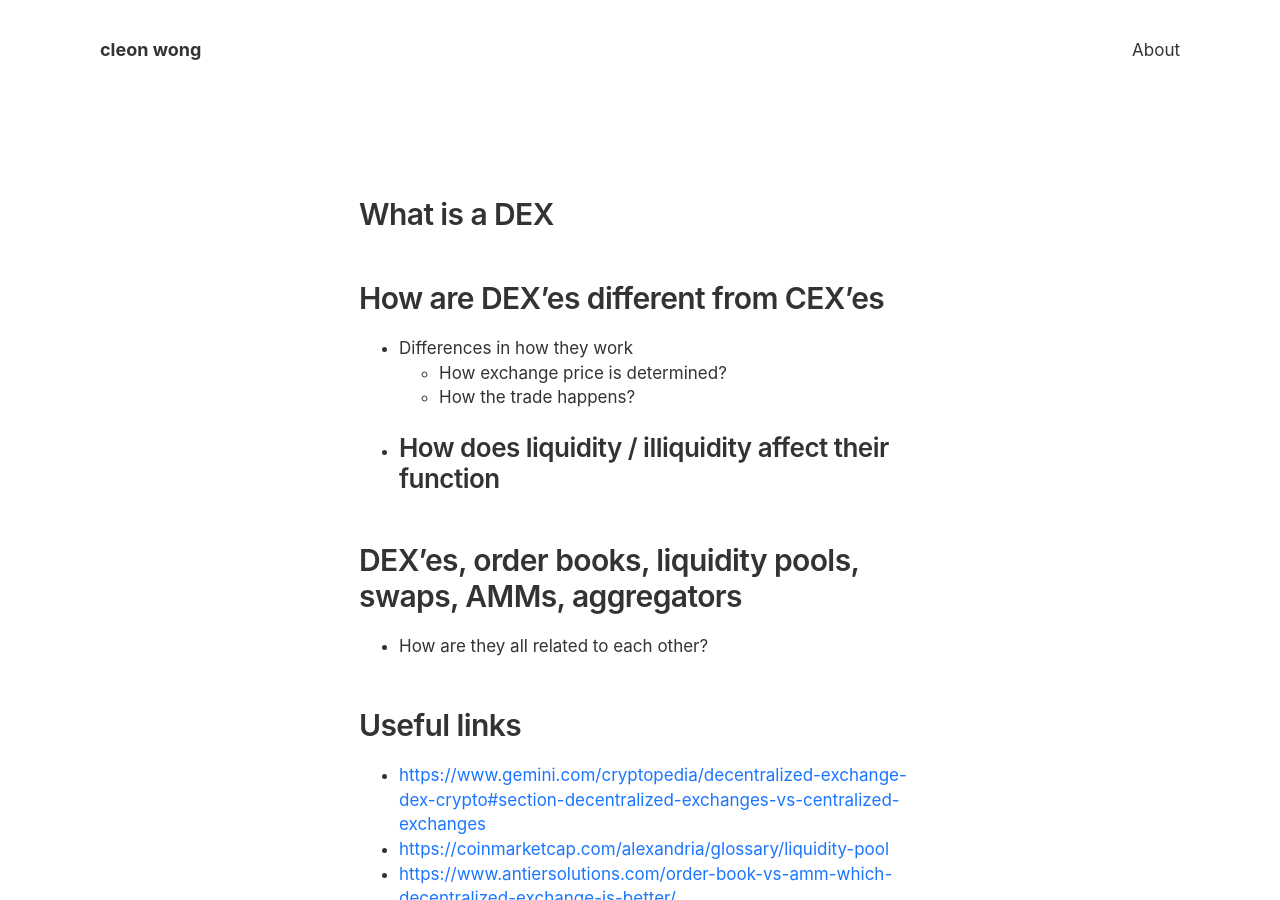
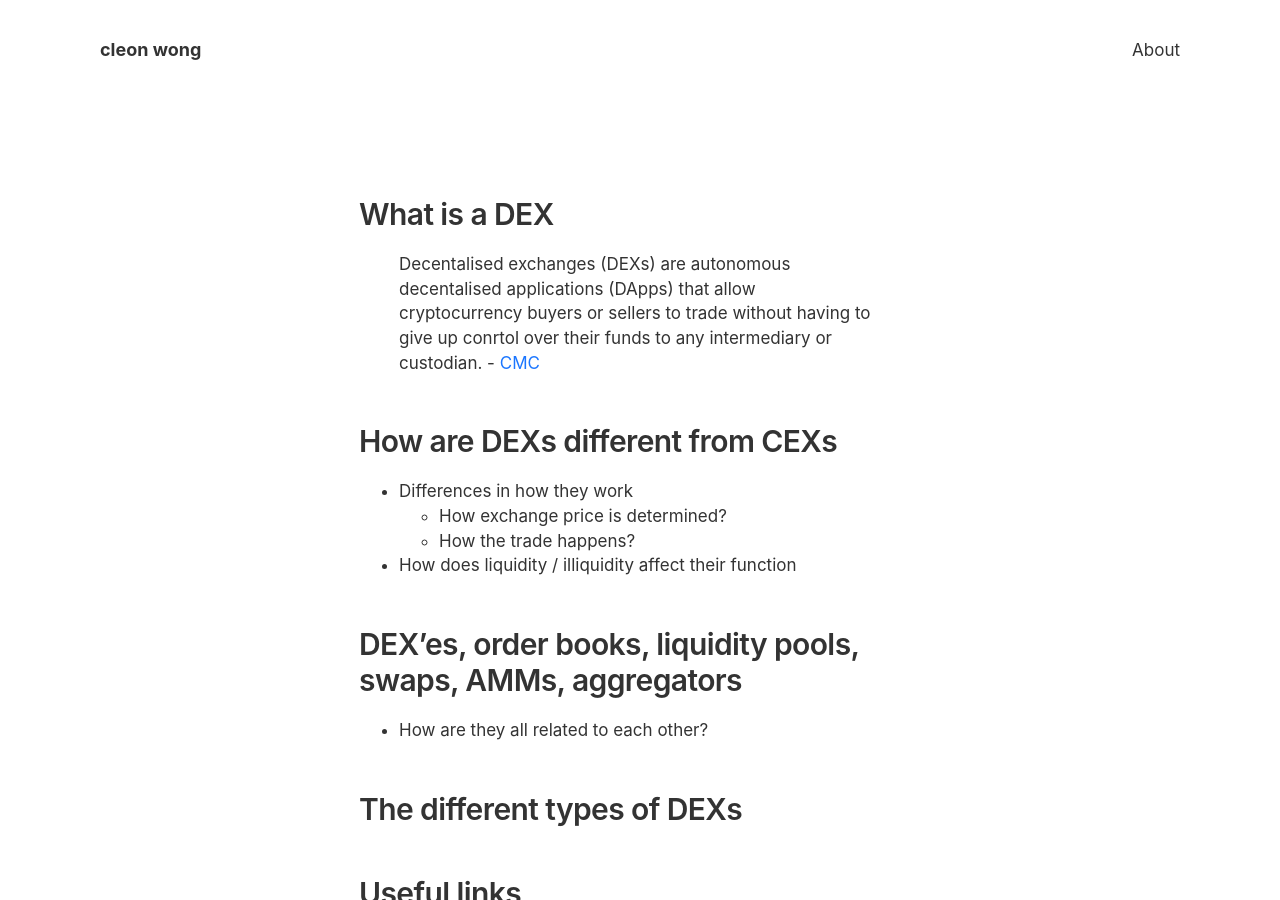
Before and after one commit to CleonWong/cleonwong-site, a Jekyll site: the page built from _posts/my-notes/2021-10-26-dex.md, in a window 1280 px wide and 900 px high. Built offline with Jekyll 4.4.1, drawn with Linux system fonts in a browser that asks for light colours.

Commit message:
my-notes: DEX

```diff
--- a/_posts/my-notes/2021-10-26-dex.md
+++ b/_posts/my-notes/2021-10-26-dex.md
@@ -10,17 +10,20 @@ thanks:
 
 # What is a DEX
 
-# How are DEX'es different from CEX'es
+> Decentalised exchanges (DEXs) are autonomous decentalised applications (DApps) that allow cryptocurrency buyers or sellers to trade without having to give up conrtol over their funds to any intermediary or custodian. - [CMC](https://coinmarketcap.com/alexandria/article/what-are-decentralized-exchanges-dex)
+
+# How are DEXs different from CEXs
 
 - Differences in how they work
   - How exchange price is determined?
   - How the trade happens?
 - How does liquidity / illiquidity affect their function
--
 
 # DEX'es, order books, liquidity pools, swaps, AMMs, aggregators
 
 - How are they all related to each other?
+
+# The different types of DEXs
 
 # Useful links
 
```
